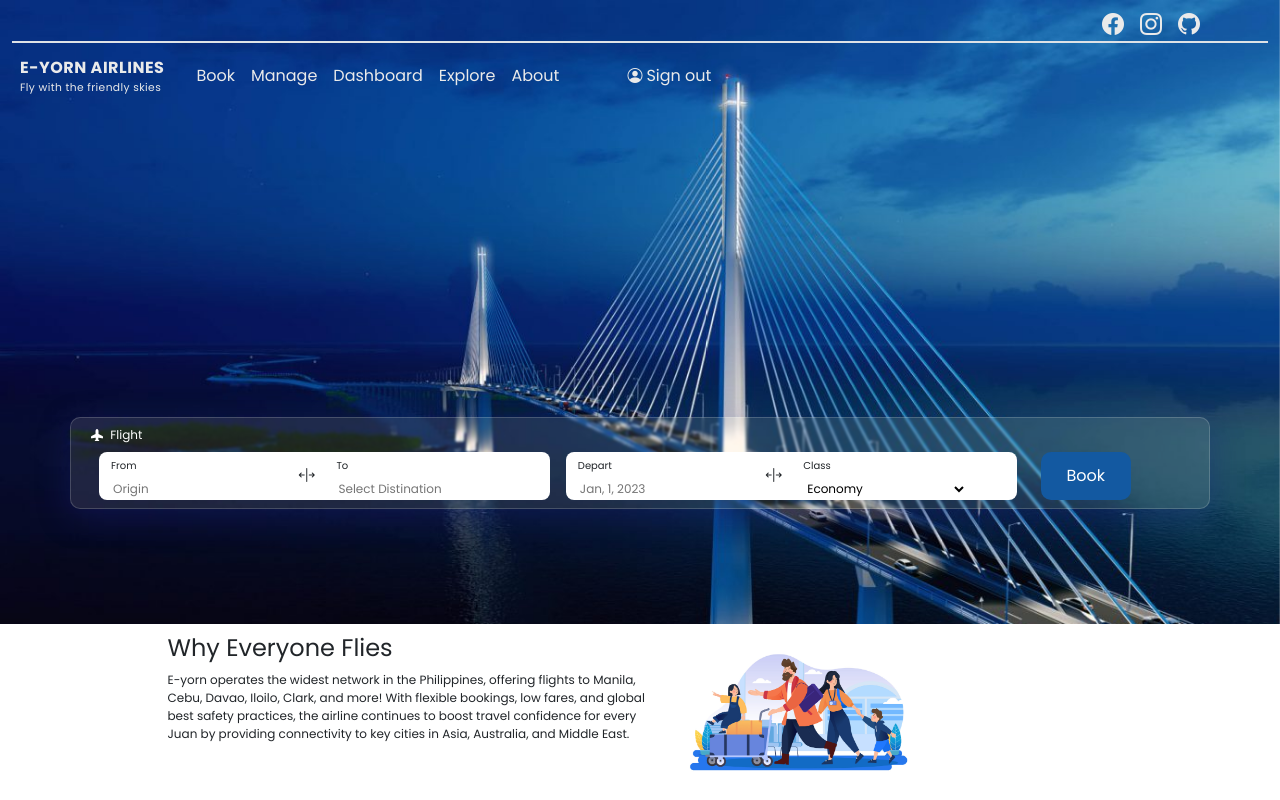
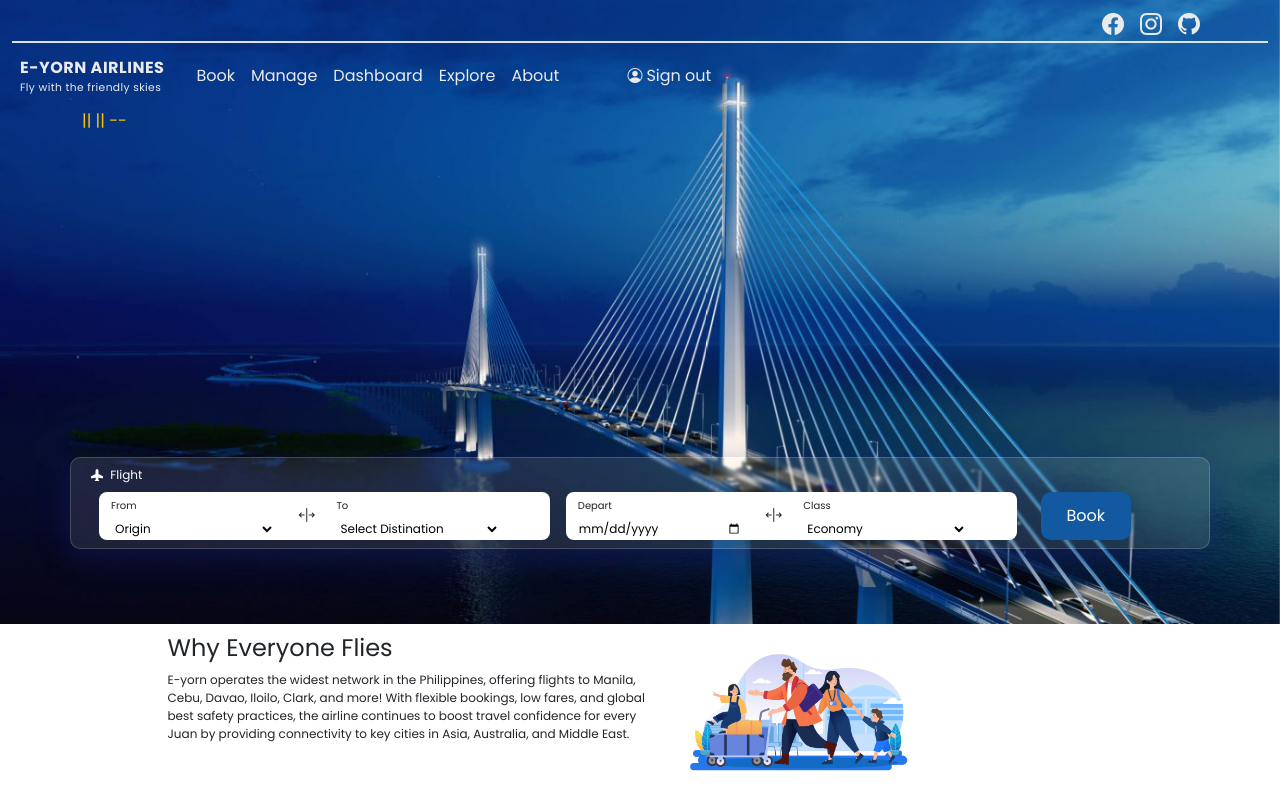
Before and after one commit to johnrico364/ticket-system, a React (Create React App) app: page /home/add in a window 1280 px wide. Built offline with nearby package versions, Linux system fonts and the light colour scheme.

Commit message:
Updated add with w/h small validation

```diff
--- a/src/components/home/Add.js
+++ /dev/null
@@ -1,83 +0,0 @@
-import "./css/Add.css";
-import { useNavigate } from "react-router-dom";
-import { useState } from "react";
-
-export let Add = () => {
-  return (
-    <div>
-      <div className="container">
-        <div className="row parent justify-content-center ">
-          <div className="col-12 child">
-            <div className="text-white p-2" style={{ fontSize: "12px" }}>
-              <i class="bi bi-airplane-fill pe-1"></i> Flight
-            </div>
-            <div className="row add-container mx-3 mb-2 ">
-              <div className="col-md-5 add-form-container me-3">
-                <form className="row ">
-                  <div className="col-5">
-                    <label className="small-label ">From</label>
-                    <input
-                      className="w-100 add-input "
-                      type="text"
-                      placeholder="Origin"
-                    />
-                  </div>
-                  <i class="col-1 bi bi-arrows-expand-vertical align-self-center"></i>
-                  <div className="col-5">
-                    <label className="small-label">To</label>
-                    <input
-                      className="w-100 add-input"
-                      type="text"
-                      placeholder="Select Distination"
-                    />
-                  </div>
-                </form>
-              </div>
-              <div className="col-md-5 add-form-container me-3">
-                <form className="row ">
-                  <div className="col-5">
-                    <label className="small-label ">Depart</label>
-                    <input
-                      className="w-100 add-input "
-                      type="text"
-                      placeholder="Jan, 1, 2023"
-                    />
-                  </div>
-                  <i class="col-1 bi bi-arrows-expand-vertical align-self-center"></i>
-                  <div className="col-5">
-                    <label className="small-label">Class</label>
-                    <select className="w-100 add-input">
-                      <option>Economy</option>
-                      <option>Economy Plus</option>
-                      <option>Business</option>
-                      <option>First Class</option>
-                      <option>VIP</option>
-                    </select>
-                  </div>
-                </form>
-              </div>
-
-              <button className="col-md-1 book-btn ms-2">Book</button>
-            </div>
-          </div>
-        </div>
-
-        <div className="ui-row row justify-content-center">
-        <div className="col-md-5">
-          <h4>Why Everyone Flies</h4>
-          <p style={{ fontSize: "12px" }}>
-            E-yorn operates the widest network in the Philippines, offering
-            flights to Manila, Cebu, Davao, Iloilo, Clark, and more! With
-            flexible bookings, low fares, and global best safety practices, the
-            airline continues to boost travel confidence for every Juan by
-            providing connectivity to key cities in Asia, Australia, and Middle
-            East.
-          </p>
-        </div>
-        <div className="col-md-4 footer-picture"></div>
-      </div>
-      </div>
-
-    </div>
-  );
-};
--- /dev/null
+++ b/src/components/home/Add.jsx
@@ -0,0 +1,160 @@
+import "./css/Add.css";
+import { useNavigate } from "react-router-dom";
+import { useState, useEffect } from "react";
+
+export let Add = () => {
+  let [origin, setOrigin] = useState("");
+  let [destination, setDestination] = useState("");
+  let [depart, setDepart] = useState("");
+  let [classSeat, setClassSeat] = useState("");
+
+  let handleOrigin = (e) => {
+    setOrigin(e.target.value);
+  };
+  let handleDestination = (e) => {
+    setDestination(e.target.value);
+  };
+
+  let handleDepart = (e) => {
+    let inputDate = e.target.value;
+    const today = new Date();
+    const yyyy = today.getFullYear();
+    let mm = today.getMonth() + 1;
+    let dd = today.getDate();
+
+    const [year, month, day] = inputDate.split("-");
+    const formattedDate = `${day}-${month}-${year}`;
+
+    if (year < yyyy) {
+      alert("Invalid year");
+      return;
+    }
+    console.log("day " + day);
+    if (year == yyyy && month < mm) {
+      alert("invalid month");
+      return;
+    }
+    if(month == mm && day <= dd){
+      alert("invalid day");
+      return;
+    }
+
+    setDepart(formattedDate);
+  };
+
+  let handleClass = (e) => {
+    setClassSeat(e.target.value);
+  };
+
+  return (
+    <div>
+      <div className="container">
+        <p className="text-warning">
+          {origin} || {destination} || {depart} -- {classSeat}
+        </p>
+        <div className="row parent justify-content-center ">
+          <div className="col-12 child">
+            <div className="text-white p-2" style={{ fontSize: "12px" }}>
+              <i class="bi bi-airplane-fill pe-1"></i> Flight
+            </div>
+            <div className="row add-container mx-3 mb-2 ">
+              <div className="col-md-5 add-form-container me-3">
+                <div className="row ">
+                  <div className="col-5">
+                    <label className="small-label">From</label>
+                    <select className="w-100 add-input" onChange={handleOrigin}>
+                      <option disabled selected>
+                        Origin
+                      </option>
+                      <option>Baguio</option>
+                      <option>Boracay (Caticlan)</option>
+                      <option>Cagayan de Oro</option>
+                      <option>Cebu City</option>
+                      <option>Cotabato</option>
+                      <option>Davao</option>
+                      <option>Dumaguete</option>
+                      <option>General Santos</option>
+                      <option>Iloilo</option>
+                      <option>Kalibo</option>
+                      <option>Manila</option>
+                      <option>Masbate</option>
+                      <option>Palawan</option>
+                      <option>Tacloban</option>
+                      <option>Zamboanga</option>
+                    </select>
+                  </div>
+                  <i class="col-1 bi bi-arrows-expand-vertical align-self-center"></i>
+                  <div className="col-5">
+                    <label className="small-label">To</label>
+                    <select
+                      className="w-100 add-input"
+                      onChange={handleDestination}
+                    >
+                      <option disabled selected>
+                        Select Distination
+                      </option>
+                      <option>Baguio</option>
+                      <option>Boracay (Caticlan)</option>
+                      <option>Cagayan de Oro</option>
+                      <option>Cebu City</option>
+                      <option>Cotabato</option>
+                      <option>Davao</option>
+                      <option>Dumaguete</option>
+                      <option>General Santos</option>
+                      <option>Iloilo</option>
+                      <option>Kalibo</option>
+                      <option>Manila</option>
+                      <option>Masbate</option>
+                      <option>Palawan</option>
+                      <option>Tacloban</option>
+                      <option>Zamboanga</option>
+                    </select>
+                  </div>
+                </div>
+              </div>
+              <div className="col-md-5 add-form-container me-3">
+                <div className="row ">
+                  <div className="col-5">
+                    <label className="small-label ">Depart</label>
+                    <input
+                      className="w-100 add-input "
+                      type="date"
+                      onChange={handleDepart}
+                    />
+                  </div>
+                  <i class="col-1 bi bi-arrows-expand-vertical align-self-center"></i>
+                  <div className="col-5">
+                    <label className="small-label">Class</label>
+                    <select className="w-100 add-input" onChange={handleClass}>
+                      <option>Economy</option>
+                      <option>Economy Plus</option>
+                      <option>Business</option>
+                      <option>First Class</option>
+                      <option>VIP</option>
+                    </select>
+                  </div>
+                </div>
+              </div>
+
+              <button className="col-md-1 book-btn ms-2">Book</button>
+            </div>
+          </div>
+        </div>
+        <div className="ui-row row justify-content-center">
+          <div className="col-md-5">
+            <h4>Why Everyone Flies</h4>
+            <p style={{ fontSize: "12px" }}>
+              E-yorn operates the widest network in the Philippines, offering
+              flights to Manila, Cebu, Davao, Iloilo, Clark, and more! With
+              flexible bookings, low fares, and global best safety practices,
+              the airline continues to boost travel confidence for every Juan by
+              providing connectivity to key cities in Asia, Australia, and
+              Middle East.
+            </p>
+          </div>
+          <div className="col-md-4 footer-picture"></div>
+        </div>
+      </div>
+    </div>
+  );
+};
--- a/src/components/home/css/Add.css
+++ b/src/components/home/css/Add.css
@@ -24,9 +24,13 @@
 }
 .add-input{
     font-size: 12px;
-    border: 0px solid;
+    border: 0px;
     background: rgba(255, 255, 255, 0.0);
 }
+.add-input:focus{
+    outline: none;
+}
+
 .book-btn{
     background-color: #1359A1;
     color: white;
```
